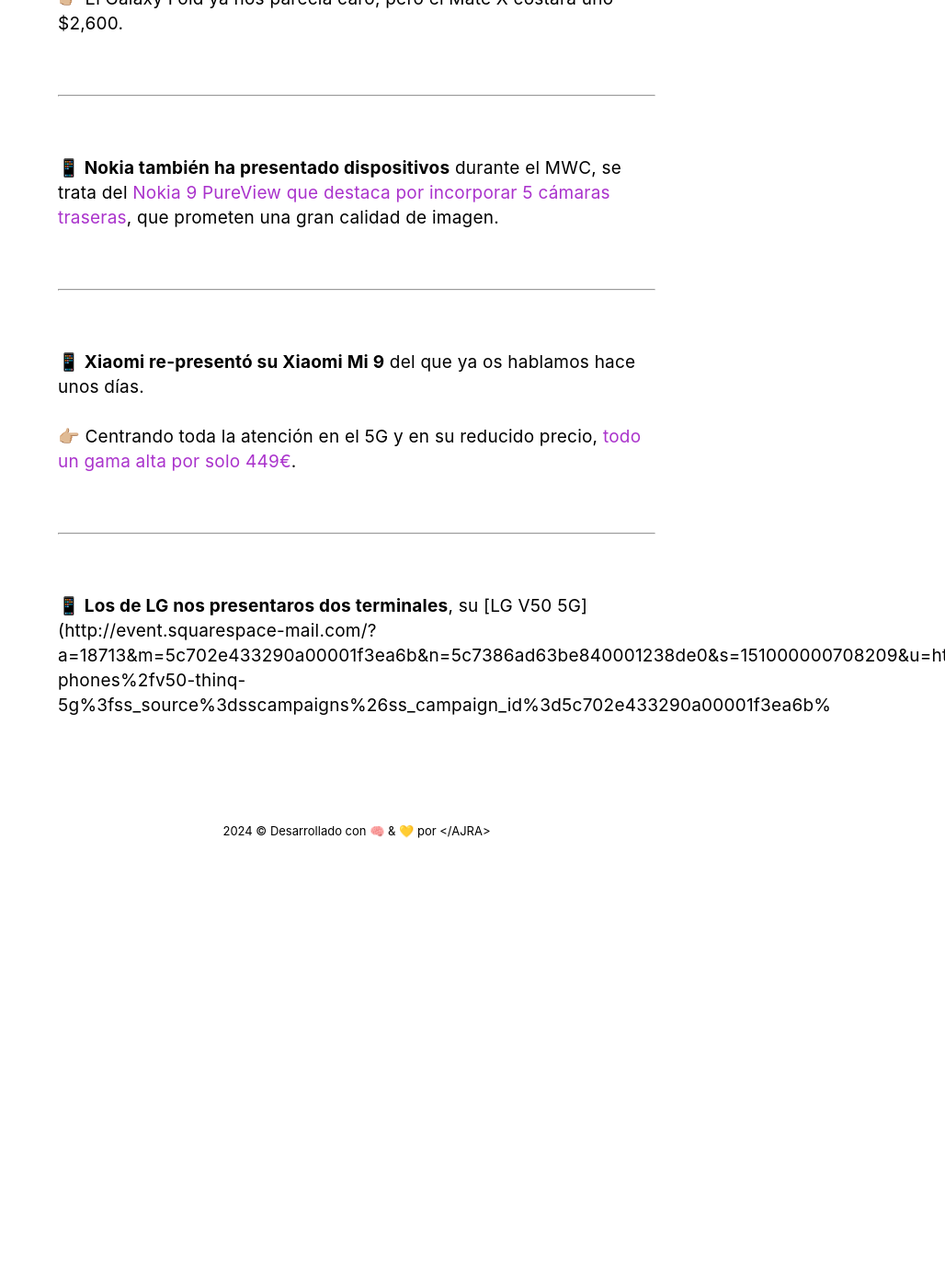
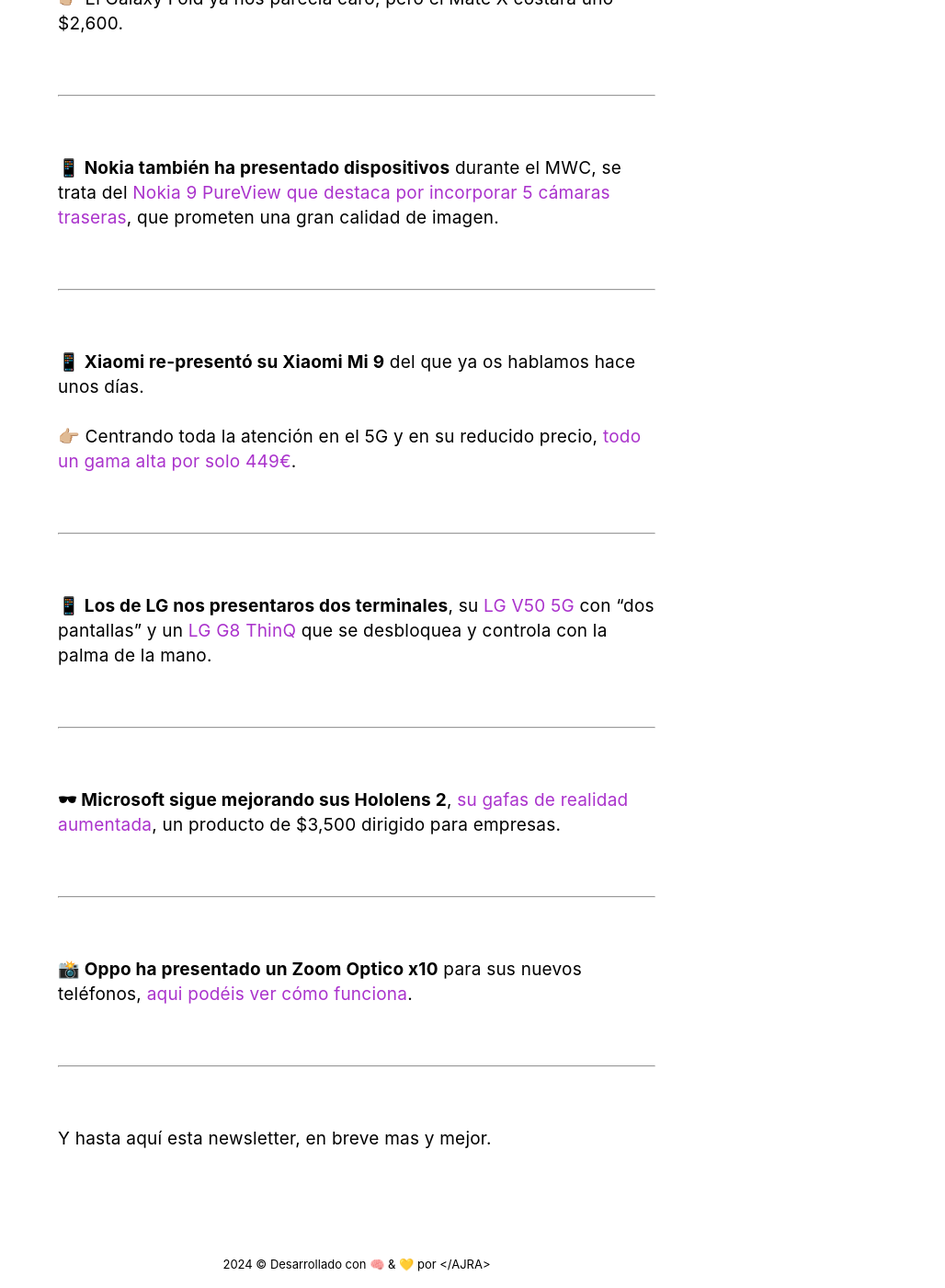
Before and after one commit to AJRAtoni/ajra, a Jekyll site: the page built from _posts/2019-02-25-newsletter-003.md, in a window 1280 px wide and 1400 px high, scrolled down 2009 px. Shown: the whole window at 92% size, without its empty margins (252-1280 px from the left). Built offline with Jekyll 4.4.1, drawn with Linux system fonts in a browser that asks for light colours; our own code applies the rules of GitHub Pages for plain Markdown files; before the commit the page ends 2938 px from its top, so only the background shows below that.

Commit message:
Update 2019-02-25-newsletter-003.md

```diff
--- a/_posts/2019-02-25-newsletter-003.md
+++ b/_posts/2019-02-25-newsletter-003.md
@@ -47,4 +47,16 @@
 
 ---
 
-**📱 Los de LG nos presentaros dos terminales**, su [LG V50 5G](http://event.squarespace-mail.com/?a=18713&m=5c702e433290a00001f3ea6b&n=5c7386ad63be840001238de0&s=151000000708209&u=https%3a%2f%2fwww.lg.com%2fus%2fmobile-phones%2fv50-thinq-5g%3fss_source%3dsscampaigns%26ss_campaign_id%3d5c702e433290a00001f3ea6b%
+**📱 Los de LG nos presentaros dos terminales**, su [LG V50 5G](http://event.squarespace-mail.com/?a=18713&m=5c702e433290a00001f3ea6b&n=5c7386ad63be840001238de0&s=151000000708209&u=https%3a%2f%2fwww.lg.com%2fus%2fmobile-phones%2fv50-thinq-5g%3fss_source%3dsscampaigns%26ss_campaign_id%3d5c702e433290a00001f3ea6b%26ss_email_id%3d5c7386ad63be840001238de0%26ss_campaign_name%3dNewsletter%2b%2523003%2b-%2bOscars%252C%2bviajes%2bespaciales%2by%2bla%2bMWC%2b2019.%26ss_campaign_sent_date%3d2019-02-25T06%253A10%253A07Z&t=&e=nerina1986%40gmail.com&h=2f228ce5) con “dos pantallas” y un [LG G8 ThinQ](http://event.squarespace-mail.com/?a=18713&m=5c702e433290a00001f3ea6b&n=5c7386ad63be840001238de0&s=151000000708209&u=https%3a%2f%2fwww.lg.com%2fus%2fmobile-phones%2fg8-thinq%3fss_source%3dsscampaigns%26ss_campaign_id%3d5c702e433290a00001f3ea6b%26ss_email_id%3d5c7386ad63be840001238de0%26ss_campaign_name%3dNewsletter%2b%2523003%2b-%2bOscars%252C%2bviajes%2bespaciales%2by%2bla%2bMWC%2b2019.%26ss_campaign_sent_date%3d2019-02-25T06%253A10%253A07Z&t=&e=nerina1986%40gmail.com&h=8b05fa79) que se desbloquea y controla con la palma de la mano.
+
+---
+
+**🕶 Microsoft sigue mejorando sus Hololens 2**, [su gafas de realidad aumentada](http://event.squarespace-mail.com/?a=18713&m=5c702e433290a00001f3ea6b&n=5c7386ad63be840001238de0&s=151000000708209&u=https%3a%2f%2fwww.microsoft.com%2fen-us%2fhololens%3fss_source%3dsscampaigns%26ss_campaign_id%3d5c702e433290a00001f3ea6b%26ss_email_id%3d5c7386ad63be840001238de0%26ss_campaign_name%3dNewsletter%2b%2523003%2b-%2bOscars%252C%2bviajes%2bespaciales%2by%2bla%2bMWC%2b2019.%26ss_campaign_sent_date%3d2019-02-25T06%253A10%253A07Z&t=&e=nerina1986%40gmail.com&h=c30bb4f4), un producto de $3,500 dirigido para empresas.
+
+---
+
+**📸 Oppo ha presentado un Zoom Optico x10** para sus nuevos teléfonos, [aqui podéis ver cómo funciona](http://event.squarespace-mail.com/?a=18713&m=5c702e433290a00001f3ea6b&n=5c7386ad63be840001238de0&s=151000000708209&u=https%3a%2f%2fwww.oppo.com%2fen%2fevents%2finnovation-event-2019%2f10X_en.html%3fss_source%3dsscampaigns%26ss_campaign_id%3d5c702e433290a00001f3ea6b%26ss_email_id%3d5c7386ad63be840001238de0%26ss_campaign_name%3dNewsletter%2b%2523003%2b-%2bOscars%252C%2bviajes%2bespaciales%2by%2bla%2bMWC%2b2019.%26ss_campaign_sent_date%3d2019-02-25T06%253A10%253A07Z&t=&e=nerina1986%40gmail.com&h=a5df95fd).
+
+---
+
+Y hasta aquí esta newsletter, en breve mas y mejor.
```
